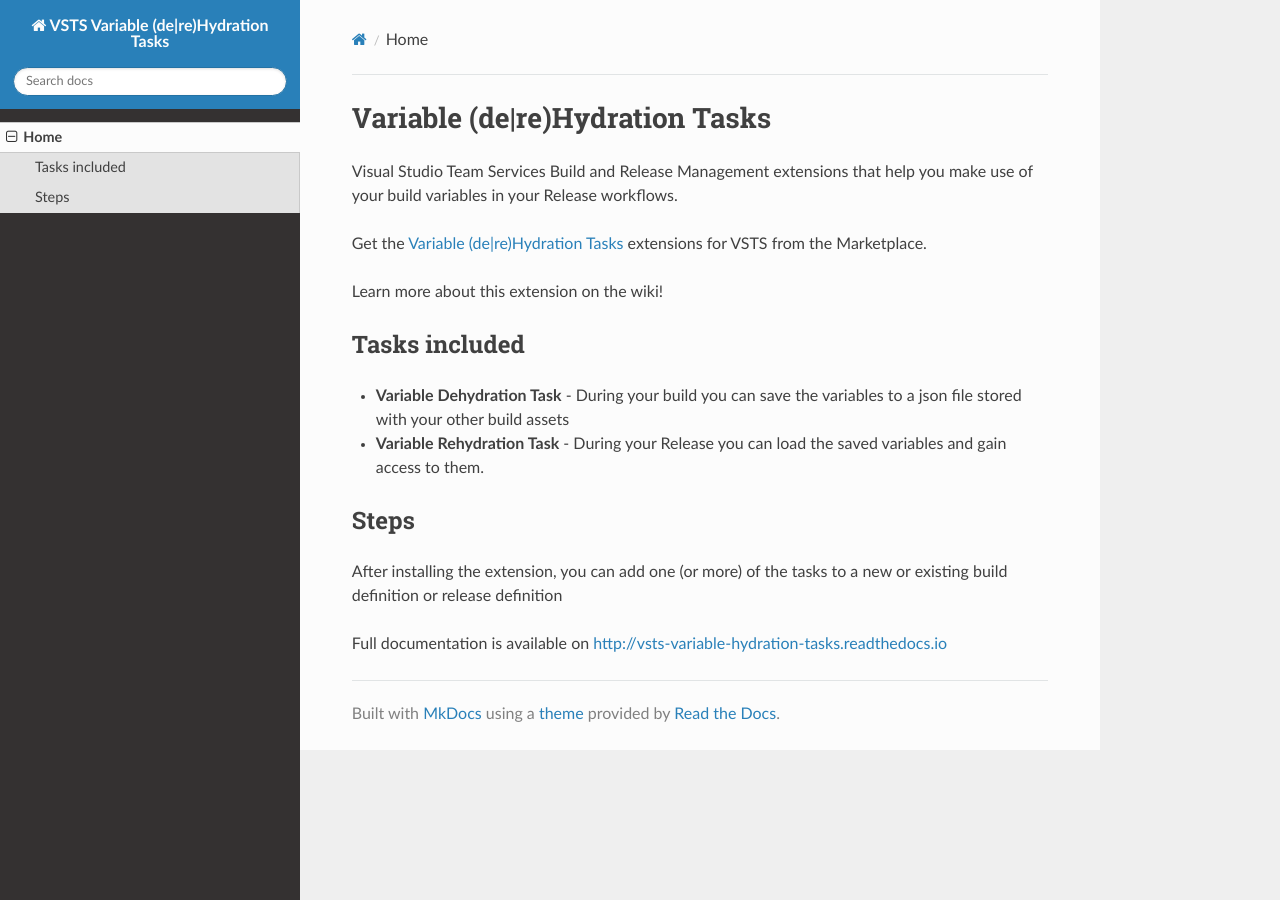
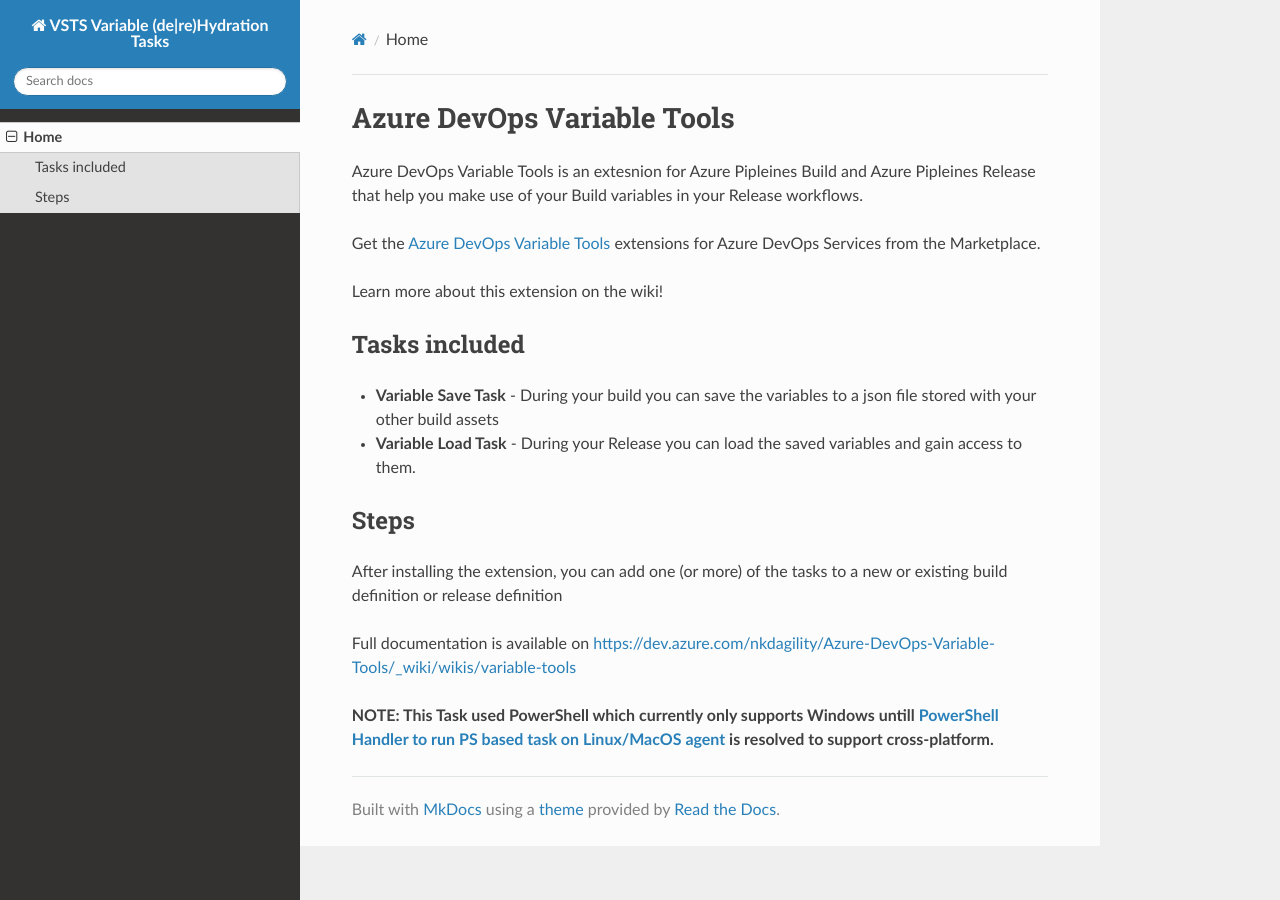
Before and after one commit to nkdAgility/azure-devops-variable-tools, an MkDocs documentation site: the page built from docs/index.md, in a window 1280 px wide. Built offline with MkDocs 1.6.1, drawn with Linux system fonts in a browser that asks for light colours; nearby versions of some CDN libraries; old or Windows-style settings are respelled for this version of MkDocs.

Commit message:
Merged PR 182: Azure DevOps rename
- Updated all naming and URL for Azure DevOps rename and Public Projects
- Updated

```diff
--- a/docs/index.md
+++ b/docs/index.md
@@ -1,18 +1,20 @@
-# Variable (de|re)Hydration Tasks
+# Azure DevOps Variable Tools
 
-Visual Studio Team Services Build and Release Management extensions that help you make use of your build variables in your Release workflows.
+Azure DevOps Variable Tools is an extesnion for Azure Pipleines Build and Azure Pipleines Release that help you make use of your Build variables in your Release workflows.
 
-Get the [Variable (de|re)Hydration Tasks](https://marketplace.visualstudio.com/items?itemName=nkdagility.variablehydration) extensions for VSTS from the Marketplace.
+Get the [Azure DevOps Variable Tools](https://marketplace.visualstudio.com/items?itemName=nkdagility.variablehydration) extensions for Azure DevOps Services from the Marketplace.
 
 Learn more about this extension on the wiki!
 
 ##Tasks included
 
-- **Variable Dehydration Task** - During your build you can save the variables to a json file stored with your other build assets
-- **Variable Rehydration Task** - During your Release you can load the saved variables and gain access to them.
+- **Variable Save Task** - During your build you can save the variables to a json file stored with your other build assets
+- **Variable Load Task** - During your Release you can load the saved variables and gain access to them.
 
 ##Steps
 
 After installing the extension, you can add one (or more) of the tasks to a new or existing build definition or release definition
 
-Full documentation is available on [http://vsts-variable-hydration-tasks.readthedocs.io](http://vsts-variable-hydration-tasks.readthedocs.io)
+Full documentation is available on [https://dev.azure.com/nkdagility/Azure-DevOps-Variable-Tools/_wiki/wikis/variable-tools](https://dev.azure.com/nkdagility/Azure-DevOps-Variable-Tools/_wiki/wikis/variable-tools)
+
+**NOTE: This Task used PowerShell which currently only supports Windows untill [PowerShell Handler to run PS based task on Linux/MacOS agent](https://github.com/Microsoft/vsts-task-lib/issues/314) is resolved to support cross-platform.**
```
Also changed, not shown: README.md (+8 -6 lines), vss-extension.json (+10 -17 lines), 2 other files.
